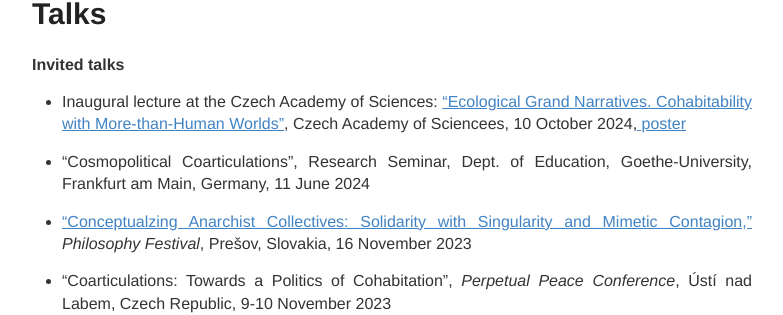
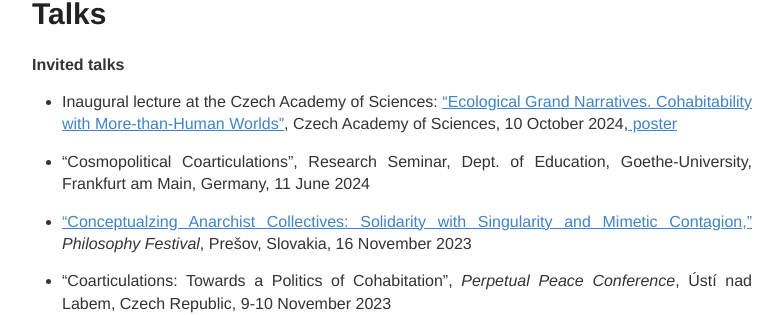
Before and after one commit to IJanicka/IJanicka.github.io, a Jekyll site: the page built from talks.md, in a window 1280 px wide and 900 px high. Shown: the part 202-517 px from the top of the window, without its empty margins (248-1031 px from the left). Built offline with Jekyll 4.4.1, drawn with Linux system fonts in a browser that asks for light colours.

Commit message:
Update talks.md

```diff
--- a/talks.md
+++ b/talks.md
@@ -8,7 +8,7 @@ permalink: /talks/
 
 **Invited talks**<br>
 
-* Inaugural lecture at the Czech Academy of Sciences: <a href="https://cetep.eu/iwona-janicka-ecological-grand-narratives/" target="_blank"> "Ecological Grand Narratives. Cohabitability with More-than-Human Worlds"</a>, Czech Academy of Sciencees, 10 October 2024,<a href="../articles/iwona_poster3.pdf" target="_blank"> poster<a/> <br>
+* Inaugural lecture at the Czech Academy of Sciences: <a href="https://cetep.eu/iwona-janicka-ecological-grand-narratives/" target="_blank"> "Ecological Grand Narratives. Cohabitability with More-than-Human Worlds"</a>, Czech Academy of Sciences, 10 October 2024,<a href="../articles/iwona_poster3.pdf" target="_blank"> poster<a/> <br>
 
 * “Cosmopolitical Coarticulations”, Research Seminar, Dept. of Education, Goethe-University, Frankfurt am Main, Germany, 11 June 2024 <br>
 
```
